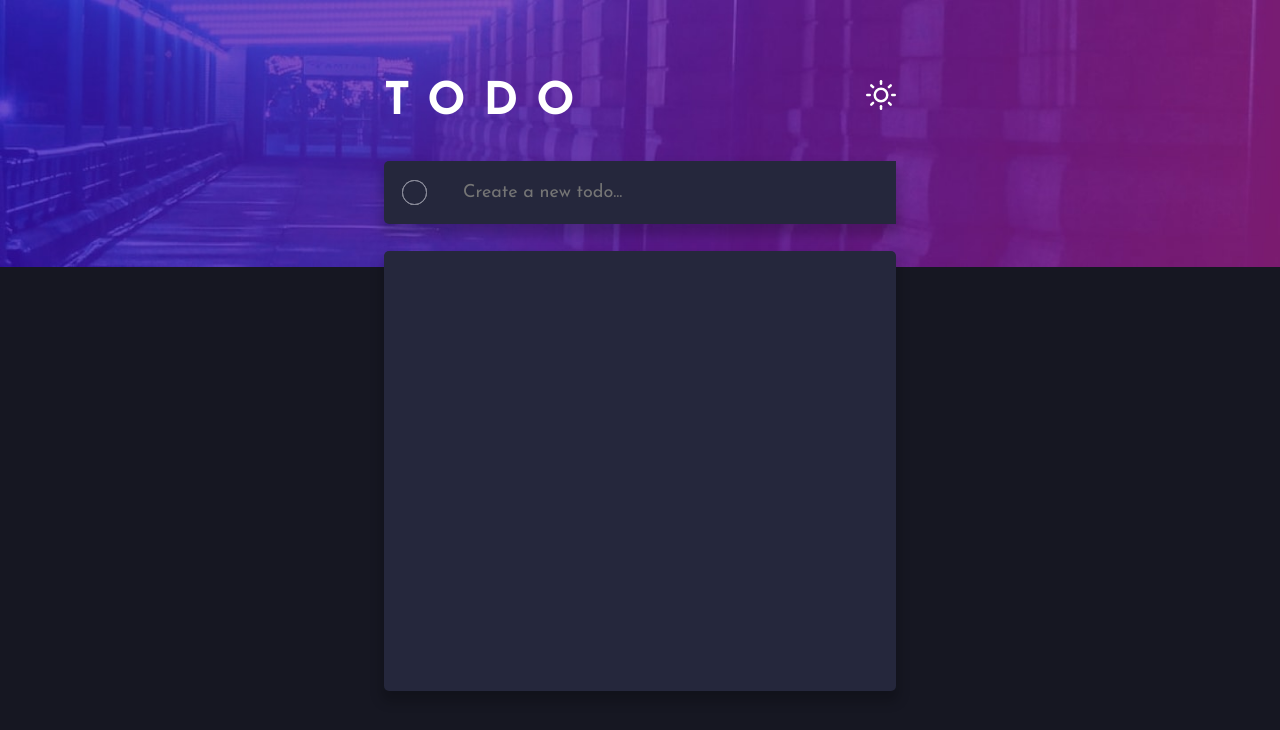
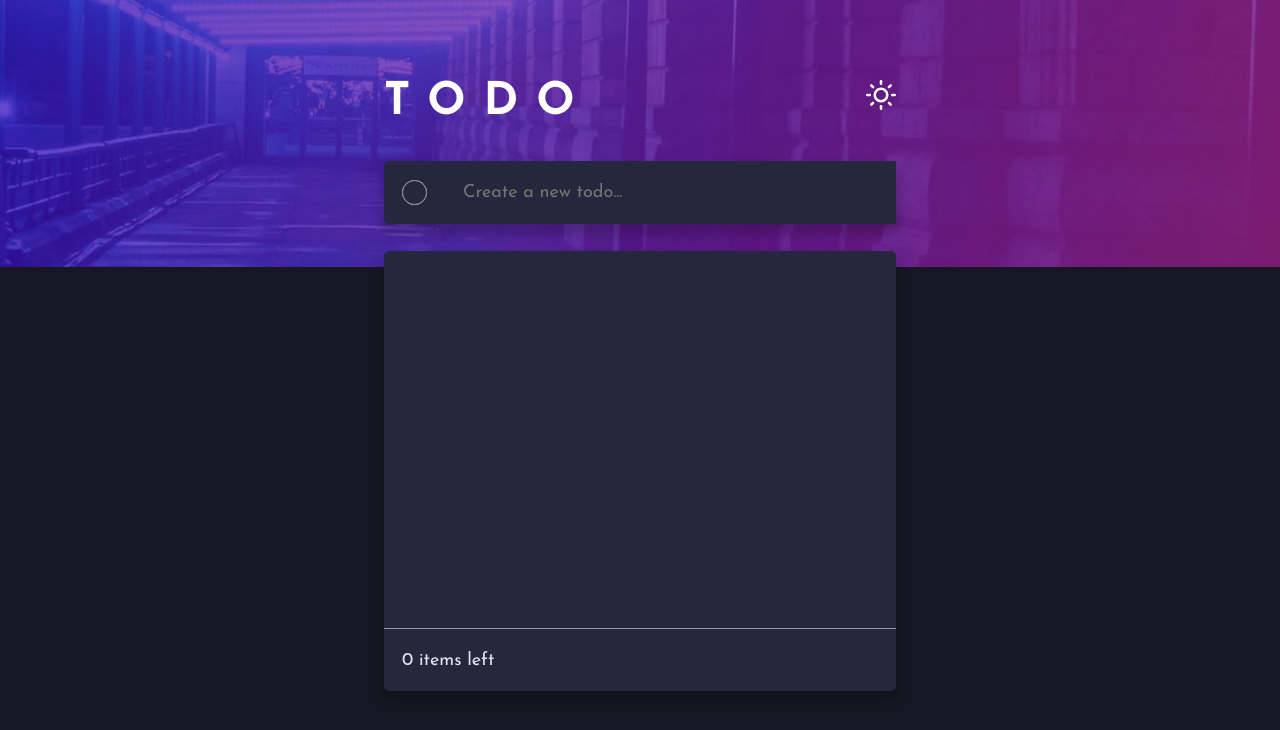
Before and after one commit to SaiPradeepti/Frontendmentor-Challenges, a React (Create React App) app in the folder 06todo-app-main/: page / in a window 1280 px wide. Shown: the top 730 px of the page. Built offline with nearby package versions, Linux system fonts and the light colour scheme.

Commit message:
Counting Items Left

```diff
--- a/06todo-app-main/src/components/App.js
+++ b/06todo-app-main/src/components/App.js
@@ -8,9 +8,22 @@ import List from './List'
 const App = () => {
   const [lightTheme,setLightTheme] = useState(false);
   const [list,setList] = useState([]);
+
+  // Adding todo to list from input field
   const addToDo = (todo) =>{
-    setList([...list,todo]);
+    setList([...list,{id:new Date().getTime().toString(),'todo':todo,completed:false}]);
   }
+
+  // Setting completed key of a todo to true
+  const completedToDo = (id) => {
+    setList(list.map(item => {
+      if(item.id === id)
+      item.completed = !item.completed;
+      return item;
+    }))
+  }
+
+
   return (
     <div className={`app ${lightTheme ? 'lightTheme' : 'darkTheme'}`}>
       <div className="app__header">
@@ -22,7 +35,7 @@ const App = () => {
         </div>
       </div>
       <Input addToDo={addToDo} />
-      <List list={list} />
+      <List list={list} completedToDo={completedToDo}/>
     </div>
   )
 }
--- a/06todo-app-main/src/components/List.js
+++ b/06todo-app-main/src/components/List.js
@@ -1,18 +1,31 @@
-import React from 'react'
+import React, { useState, useEffect } from 'react'
 import Todo from './Todo'
 
-const List = ({list}) => {
+const List = ({list,completedToDo}) => {
+    const [itemsLeft,setItemsLeft] = useState(0);
+
+    // Count of items yet to complete
+    useEffect(() => {
+        let count = list.reduce((count,item)=>{
+            if(item.completed !== true)
+                return count+1;
+            else
+            return count
+        },0);
+        setItemsLeft(count);
+    }, [list])
+
     return (
         <div className='app__list'>
             {
-                list.map((todo,index) => {
+                list.map((item,index) => {
                     return (
-                        <Todo todo={todo} key={index} />
+                        <Todo item={item} key={index} completedToDo={completedToDo}/>
                     )
                 })
             }
             <div className="app__menu">
-                <div className="app__listItems"></div>
+                <div className="app__listItems">{itemsLeft} items left</div>
                 <div className="app__states"></div>
                 <div className="app__clearCompleted"></div>
             </div>
--- a/06todo-app-main/src/components/Todo.js
+++ b/06todo-app-main/src/components/Todo.js
@@ -1,7 +1,8 @@
 import React, { useState } from 'react'
 import { FaCheck } from "react-icons/fa";
 
-const Todo = ({todo}) => {
+const Todo = ({item,completedToDo}) => {
+    const {id,todo} = item;
     const [todoCompleted,setTodoCompleted] = useState(false);
     console.log(todo);
     return (
@@ -9,7 +10,7 @@ const Todo = ({todo}) => {
             <div className='radio' onClick={() =>
             {
                 setTodoCompleted(!todoCompleted);
-                console.log('radio clicked')
+                completedToDo(id);
             }
             }>
                 <input type="radio" name='radio' />
--- a/06todo-app-main/src/scss/_list.scss
+++ b/06todo-app-main/src/scss/_list.scss
@@ -7,5 +7,19 @@
     border-radius: 5px;
     box-shadow: 0px 8px 12px 3px rgba(0, 0, 0, 0.2);
     overflow: hidden;
+    position: relative;
+  }
+
+  #{&}__menu {
+    height: 3.5rem;
+    padding: 1rem;
+    color: $clr-light-grayish-blue;
+    position: absolute;
+    bottom: 0;
+    border-top: 1px solid $clr-dark-grayish-blue;
+    // border-top: 1px solid red;
+    width: 100%;
+    display: flex;
+    align-items: center;
   }
 }
```
Also changed, not shown: 06todo-app-main/public/logo192.png (added).
